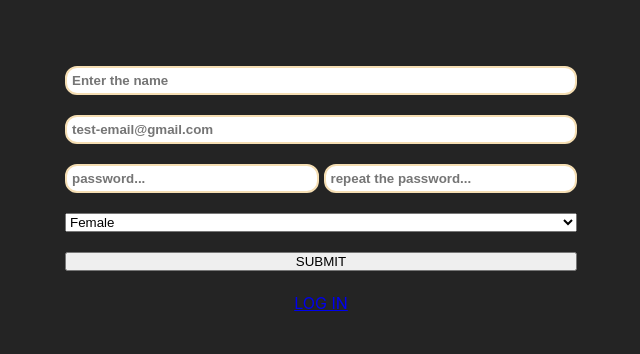
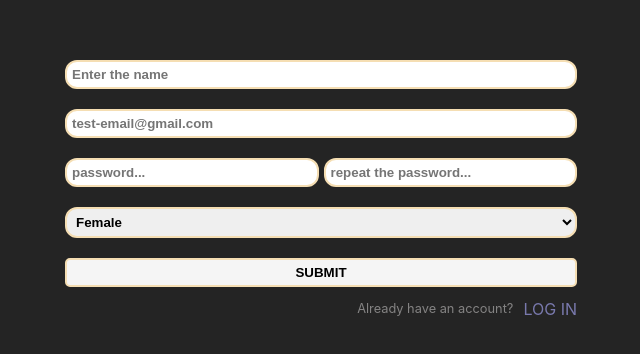
Before and after one commit to Kongr00/practice-web-app, a React (Vite) app in the folder fe/: page /register in a window 1280 px wide. Shown: the part 210-564 px from the top of the page, without its empty margins (319-959 px from the left). Built offline with nearby package versions, Linux system fonts and the light colour scheme.

Commit message:
feat: added default button commponent

```diff
--- /dev/null
+++ b/fe/src/components/DefaultButton/DefaultButton.module.css
@@ -0,0 +1,20 @@
+.defaultBtn{
+    border: 2px solid wheat;
+    background-color: whitesmoke;
+    font-weight: 800;
+    box-sizing: border-box;
+    padding: 5px;
+    color: black;
+    border-radius: 5px;
+    cursor: pointer;
+
+    transition: .3s;
+}
+
+.defaultBtn:hover{
+    background-color: #9c9c9c;
+
+}
+.defaultBtn:active{
+    border-color: #2e592e;
+}
--- /dev/null
+++ b/fe/src/components/DefaultButton/DefaultButton.tsx
@@ -0,0 +1,36 @@
+import {FC} from 'react';
+import cls from './DefaultButton.module.css'
+
+export enum DefaultButtonVariant {
+    SUBMIT = 'submit',
+    RESET = 'reset',
+    BUTTON = 'button'
+}
+interface DefaultButtonProps {
+    type?: DefaultButtonVariant | undefined,
+    onClick?: (event) => void,
+    name?: string | undefined,
+    children: React.ReactNode
+}
+const DefaultButton: FC<DefaultButtonProps> =
+    ({
+        type,
+        onClick,
+        name,
+        children,
+        ...props
+     }) => {
+    return (
+        <button
+            onClick={onClick}
+            type={type}
+            name={name}
+            {...props}
+            className={cls.defaultBtn}
+        >
+            {children}
+        </button>
+    );
+};
+
+export default DefaultButton;
--- a/fe/src/components/DefaultInput/DefaultInput.tsx
+++ b/fe/src/components/DefaultInput/DefaultInput.tsx
@@ -1,4 +1,4 @@
-import React, {FC} from 'react';
+import {FC} from 'react';
 import cls from './DefaultInput.module.css'
 export enum InputVariant {
     TEXT = 'text',
--- a/fe/src/pages/registration-page/RegistrationPage.tsx
+++ b/fe/src/pages/registration-page/RegistrationPage.tsx
@@ -2,6 +2,7 @@ import {Link} from "react-router-dom";
 import cls from './registrationPage.module.css'
 import {useState} from "react";
 import DefaultInput, {InputVariant} from "../../components/DefaultInput/DefaultInput.tsx";
+import DefaultButton, {DefaultButtonVariant} from "../../components/DefaultButton/DefaultButton.tsx";
 
 
 interface UserInfoFields {
@@ -68,19 +69,24 @@ const RegistrationPage = () => {
                             name={"repeatPassword"}
                             value={userInfo?.repeatPassword}
                             onChange={changeInputHandler}
-                            placeholder={"repeat the password..."}/>
+                            placeholder={"repeat the password..."}
+                            />
                     </div>
                     <select name="sex" id="sex" value={userInfo?.sex.toString()} onChange={changeInputHandler}>
                         <option value="true">Male</option>
                         <option value="false">Female</option>
                     </select>
 
-                    <button type={'submit'}>SUBMIT</button>
+                    <DefaultButton
+                        type={DefaultButtonVariant.SUBMIT}
+                        >SUBMIT</DefaultButton>
                 </form>
+                <div className={cls.toLoginPage}>
+                    <p>Already have an account?</p>
+                    <Link to={'/login'}>LOG IN</Link>
+                </div>
             </div>
-            <div>
-                <Link to={'/login'}>LOG IN</Link>
-            </div>
+
         </div>
     );
 };
--- a/fe/src/pages/registration-page/registrationPage.module.css
+++ b/fe/src/pages/registration-page/registrationPage.module.css
@@ -5,6 +5,10 @@
     gap: 20px;
     align-items: center;
     justify-content: center;
+    > div {
+        display: flex;
+        flex-direction: column;
+        gap: 10px;
 
         .registerForm{
             display: flex;
@@ -22,6 +26,35 @@
                     width: 100%;
                 }
             }
+
+            > select {
+                font-weight: 800;
+                padding: 5px;
+                border-radius: 12px;
+                outline: none;
+                border: 2px solid wheat;
+            }
+        }
+        .toLoginPage{
+            display: flex;
+            gap: 10px;
+            justify-content: right;
+            align-items: center;
+            width: 100%;
+            > p{
+                font-size: .8rem;
+                color: rgba(176, 174, 174, 0.69);
+            }
+            > a {
+                color: #7979ad;
+                text-decoration: none;
+            }
+            > a:hover {
+                text-decoration: underline;
             }
 
         }
+    }
+
+
+}
```
Lines whose indentation alone changed are shown as unchanged.
